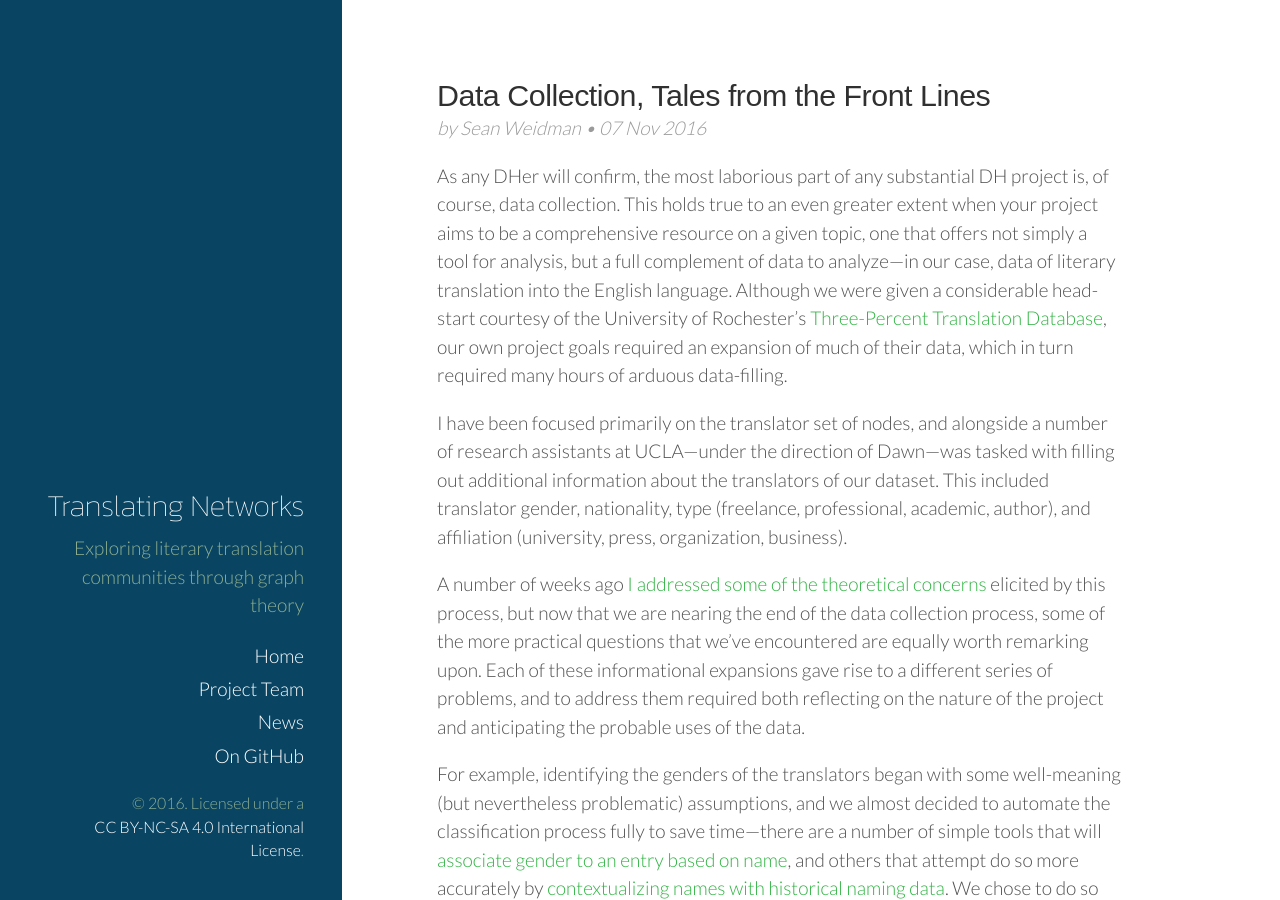
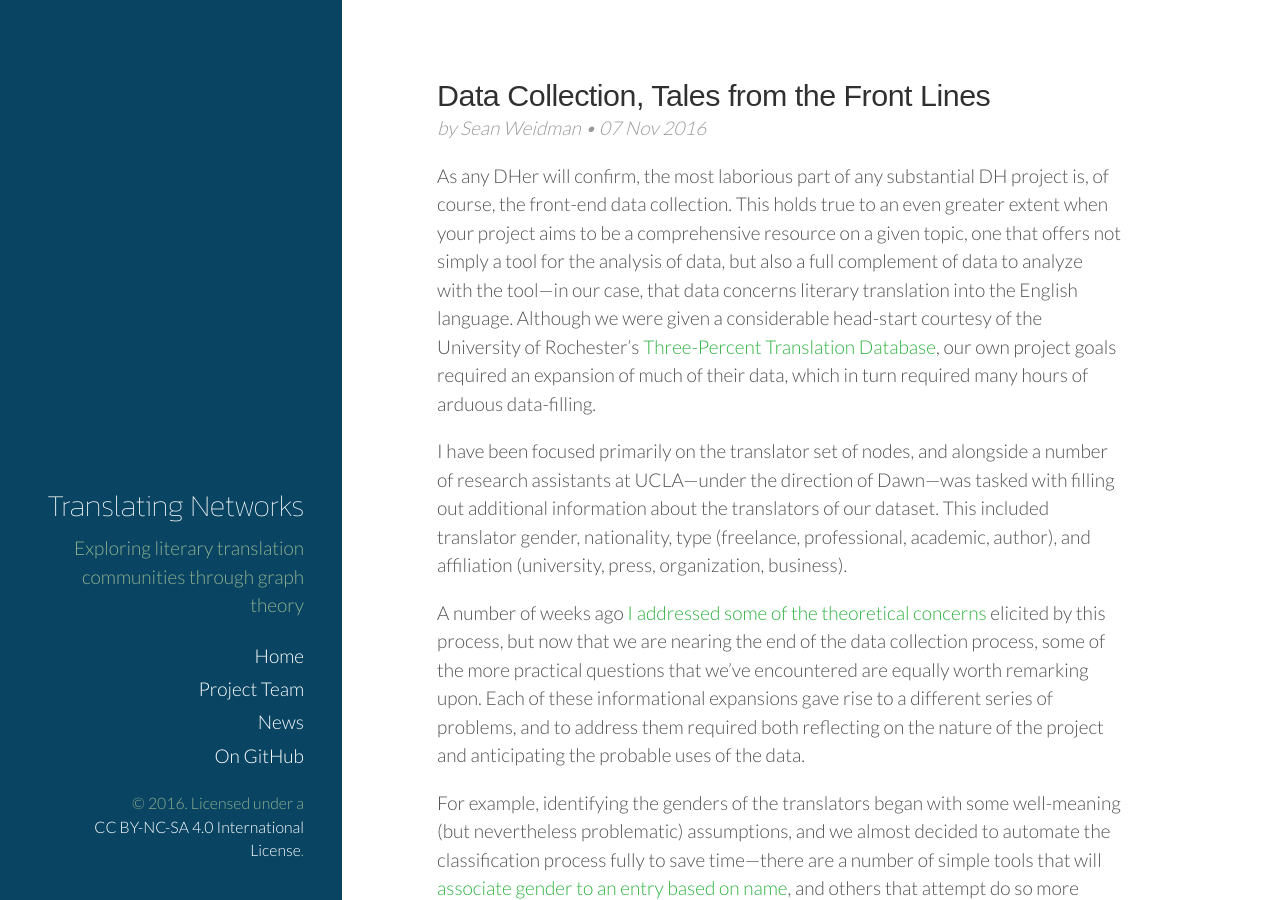
Before and after one commit to TranslatingNetworks/translatingnetworks, a Jekyll site: the page built from _posts/2016-11-07-datacollection.md, in a window 1280 px wide and 900 px high. Built offline with Jekyll 4.4.1, drawn with Linux system fonts in a browser that asks for light colours; some web fonts are replaced.

Commit message:
Update 2016-11-07-datacollection.md

```diff
--- a/_posts/2016-11-07-datacollection.md
+++ b/_posts/2016-11-07-datacollection.md
@@ -5,7 +5,7 @@
 description: Limits of data collection
 ---
 
-As any DHer will confirm, the most laborious part of any substantial DH project is, of course, data collection. This holds true to an even greater extent when your project aims to be a comprehensive resource on a given topic, one that offers not simply a tool for analysis, but a full complement of data to analyze—in our case, data of literary translation into the English language. Although we were given a considerable head-start courtesy of the University of Rochester’s [Three-Percent Translation Database](http://www.rochester.edu/College/translation/threepercent/index.php?s=database), our own project goals required an expansion of much of their data, which in turn required many hours of arduous data-filling.
+As any DHer will confirm, the most laborious part of any substantial DH project is, of course, the front-end data collection. This holds true to an even greater extent when your project aims to be a comprehensive resource on a given topic, one that offers not simply a tool for the analysis of data, but also a full complement of data to analyze with the tool—in our case, that data concerns literary translation into the English language. Although we were given a considerable head-start courtesy of the University of Rochester’s [Three-Percent Translation Database](http://www.rochester.edu/College/translation/threepercent/index.php?s=database), our own project goals required an expansion of much of their data, which in turn required many hours of arduous data-filling.
 
 I have been focused primarily on the translator set of nodes, and alongside a number of research assistants at UCLA—under the direction of Dawn—was tasked with filling out additional information about the translators of our dataset. This included translator gender, nationality, type (freelance, professional, academic, author), and affiliation (university, press, organization, business).
 
```
